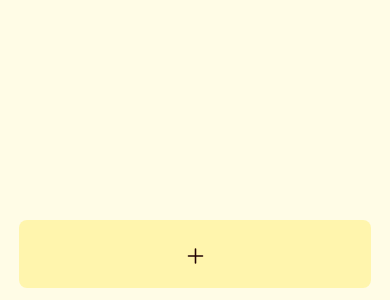
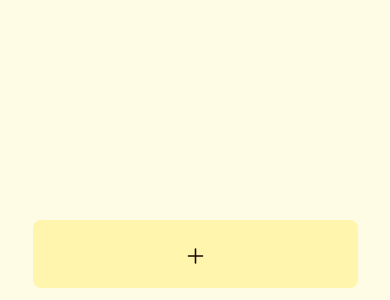
Before and after one commit to jloleysens/my-food-journal, a React (Create React App) app: page / in a window 390 px wide. Shown: the part 544-844 px from the top of the page. Built offline with nearby package versions, Linux system fonts and the light colour scheme.

Commit message:
some responsive improvements

```diff
--- a/src/components/Day/Day.tsx
+++ b/src/components/Day/Day.tsx
@@ -10,7 +10,7 @@ interface Props {
 }
 
 export const Day: FunctionComponent<Props> = ({ entries }) => (
-  <div className="bg-lightBgDarker1 pt-8 rounded-xl">
+  <div className="bg-lightBgDarker1 pt-8 rounded-xl w-full">
     <div className="px-8">
       <DayTitle date={new Date()} />
     </div>
--- a/src/components/Day/DayTitle.tsx
+++ b/src/components/Day/DayTitle.tsx
@@ -7,7 +7,7 @@ interface Props {
 }
 
 export const DayTitle: FunctionComponent<Props> = ({ date }) => (
-  <h1 className="font-bold text-4xl">
+  <h1 className="font-bold text-3xl sm:text-4xl whitespace-nowrap">
     {getMonthDate(date)}&nbsp;{getMonthName(date)}&nbsp;{getYear(date)}
   </h1>
 );
--- a/src/containers/AddEntry.tsx
+++ b/src/containers/AddEntry.tsx
@@ -6,9 +6,7 @@ import { SpacerVXS } from '../components';
 
 import styles from './AddEntry.module.css';
 
-interface Props {}
-
-export const AddEntry: FunctionComponent<Props> = ({}) => {
+export const AddEntry: FunctionComponent = () => {
   const [isAddingEntry, setIsAddingEntry] = useIsAddingEntry();
   const addEntry = useAddEntry();
   const [entryDescription, setEntryDescription] = useState<
--- a/src/index.css
+++ b/src/index.css
@@ -8,7 +8,7 @@
 
 @layer components {
   .phone-content-width {
-    @apply w-88;
+    @apply w-10/12;
   }
 }
 
```
